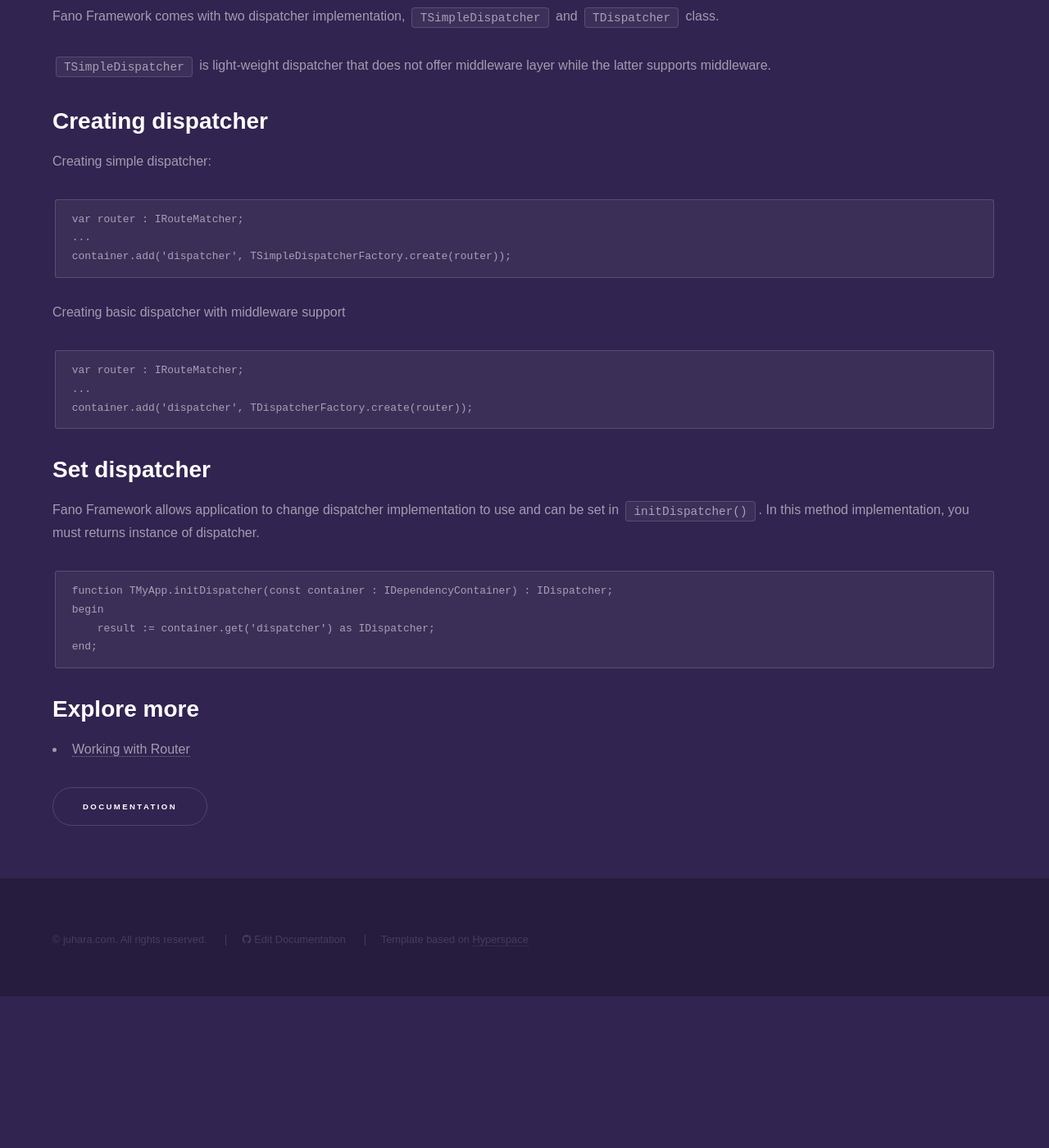
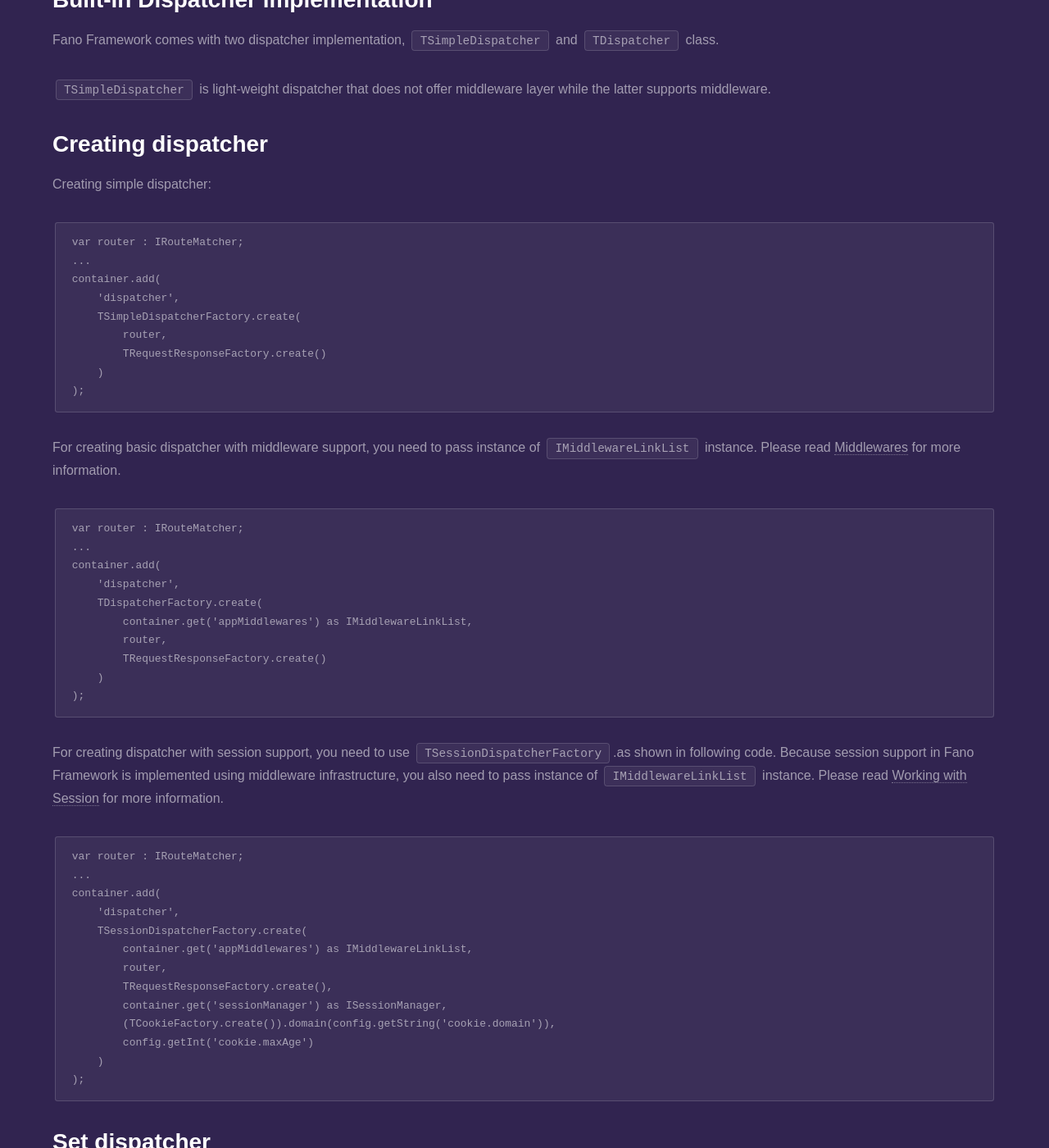
Before and after one commit to fanoframework/fanoframework.github.io, a Jekyll site: the page built from dispatcher/index.md, in a window 1280 px wide and 1400 px high, scrolled down 1093 px. Shown: the whole window at 82% size. Built offline with Jekyll 4.4.1, drawn with Linux system fonts in a browser that asks for light colours; our own code applies the rules of GitHub Pages for plain Markdown files; before the commit the page ends 2308 px from its top, so only the background shows below that; some of the changed text lies outside the part shown.

Commit message:
improve content about dispatcher

````diff
--- a/dispatcher/index.md
+++ b/dispatcher/index.md
@@ -31,7 +31,7 @@
 - `env`, CGI environment variable that is given by web server. Read [CGI Environment](/environment) for more information.
 - `stdIn`, object which capable of reading STDIN
 
-Fano Framework will pass instance of CGI environment and IStdIn instance based on protocol that your application use, for example, CGI or FastCGI.
+Fano Framework will pass instance of CGI environment and `IStdIn` instance based on protocol that your application use. For example, using CGI or FastCGI protocol, will result different `IStdin` implementation. However, this should be transparent to developer.
 
 ## Built-in Dispatcher implementation
 
@@ -48,15 +48,46 @@
 ```
 var router : IRouteMatcher;
 ...
-container.add('dispatcher', TSimpleDispatcherFactory.create(router));
+container.add(
+    'dispatcher',
+    TSimpleDispatcherFactory.create(
+        router,
+        TRequestResponseFactory.create()
+    )
+);
 ```
 
-Creating basic dispatcher with middleware support
+For creating basic dispatcher with middleware support, you need to pass instance of `IMiddlewareLinkList` instance. Please read [Middlewares](/middlewares) for more information.
 
 ```
 var router : IRouteMatcher;
 ...
-container.add('dispatcher', TDispatcherFactory.create(router));
+container.add(
+    'dispatcher',
+    TDispatcherFactory.create(
+        container.get('appMiddlewares') as IMiddlewareLinkList,
+        router,
+        TRequestResponseFactory.create()
+    )
+);
+```
+
+For creating dispatcher with session support, you need to use `TSessionDispatcherFactory`.as shown in following code. Because session support in Fano Framework is implemented using  middleware infrastructure, you also need to pass instance of `IMiddlewareLinkList` instance. Please read [Working with Session](/working-with-session) for more information.
+
+```
+var router : IRouteMatcher;
+...
+container.add(
+    'dispatcher',
+    TSessionDispatcherFactory.create(
+        container.get('appMiddlewares') as IMiddlewareLinkList,
+        router,
+        TRequestResponseFactory.create(),
+        container.get('sessionManager') as ISessionManager,
+        (TCookieFactory.create()).domain(config.getString('cookie.domain')),
+        config.getInt('cookie.maxAge')
+    )
+);
 ```
 
 ## Set dispatcher
````
Also changed, not shown: middlewares/index.md (+1 -1 lines), working-with-session/index.md (+1 -0 lines).
